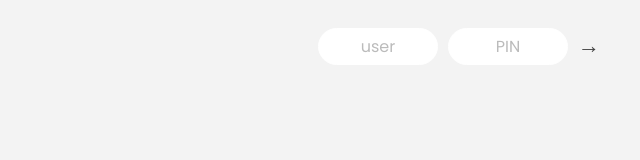
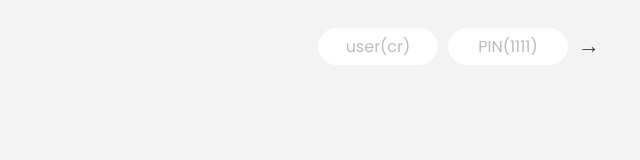
Before and after one commit to howelltong/bankistApp-howell, a plain HTML site: page index.html in a window 1280 px wide. Shown: the full height of the page, 640-1280 px from the left. Drawn offline with Linux system fonts and the light colour scheme.

Commit message:
changed placeholder for login

```diff
--- a/index.html
+++ b/index.html
@@ -19,9 +19,9 @@
     <p class="welcome">Log in to get started</p>
     <img src="logo.png" alt="Logo" class="logo" />
     <form class="login">
-      <input type="text" placeholder="user" class="login__input login__input--user" />
+      <input type="text" placeholder="user(cr)" class="login__input login__input--user" />
       <!-- In practice, use type="password" -->
-      <input type="text" placeholder="PIN" maxlength="4" class="login__input login__input--pin" />
+      <input type="text" placeholder="PIN(1111)" maxlength="4" class="login__input login__input--pin" />
       <button class="login__btn">&rarr;</button>
     </form>
   </nav>
```
